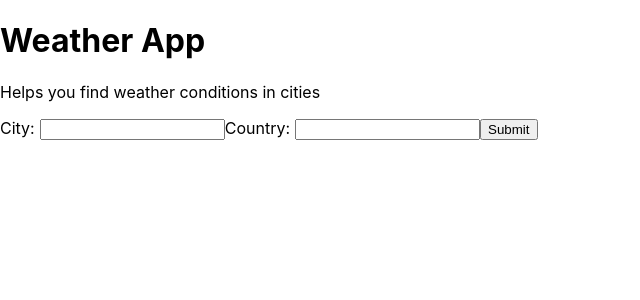
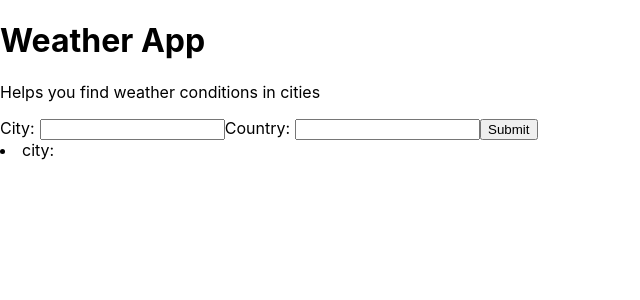
Before and after one commit to K-Tsai/Weather-App-, a React (Create React App) app: page / in a window 1280 px wide. Shown: the top 300 px of the page, without its empty margins (0-640 px from the left). Built offline with nearby package versions, Linux system fonts and the light colour scheme.

Commit message:
added async

```diff
--- a/src/App.js
+++ b/src/App.js
@@ -4,7 +4,7 @@ import Form from './Components/Form.js';
 import  Titles from'./Components/Titles.js';
 import Weather from './Components/Weather.js';
 
-const Api_Key = 'e90c6bb8-bfbd-11e9-9cb5-2a2ae2dbcce4';
+const Api_Key = '39ff9f318bd59dd1bb978e51622ce4c5';
 class App extends React.Component {
   constructor(props) {
     super(props);
@@ -18,19 +18,19 @@ class App extends React.Component {
     }
   }
 
-  getWeather = (e) => {
+  getWeather = async (e) => {
     const {city, country} = this.state;
     e.preventDefault();
-    fetch(`http://api.openweathermap.org/data/2.5/weather?q=${city},${country}&APPID=${Api_Key}`)
+    await fetch(`http://api.openweathermap.org/data/2.5/weather?q=${city},${country}&APPID=${Api_Key}`)
     .then(res => res.json())
     .then(
       (result) => {
         this.setState({
           city: result.name,
-          country: result.sys.country,
-          temperature: result.main.temp,
-          humidity: result.main.humidity,
-          description: result.weather.description,
+          //country: result.sys.country,
+          //temperature: result.main.temp,
+          //humidity: result.main.humidity,
+          //description: result.weather.description,
         });
       },
       (error) => {
@@ -42,14 +42,15 @@ class App extends React.Component {
 }
 
   render() {
+    const {city, country, temperature, humidity, description} = this.state
     return (
       <div>
         <Titles/>
         <Form loadWeather = {this.getWeather}/>
-        {/*Weather
-        loadWeather = {this.getWeather} />
+        <Weather
+        loadWeather = {this.getWeather}
         city = {this.state.city}
-        country = {this.state.country} />*/}
+        country = {this.state.country} />
       </div>
     )
   }
--- a/src/Components/Weather.js
+++ b/src/Components/Weather.js
@@ -2,7 +2,9 @@ import React from 'react';
 
 class Weather extends React.Component {
   render() {
-      return
+      return (
+        <li> city: {this.props.city}</li>
+      )
   }
 }
 
```
